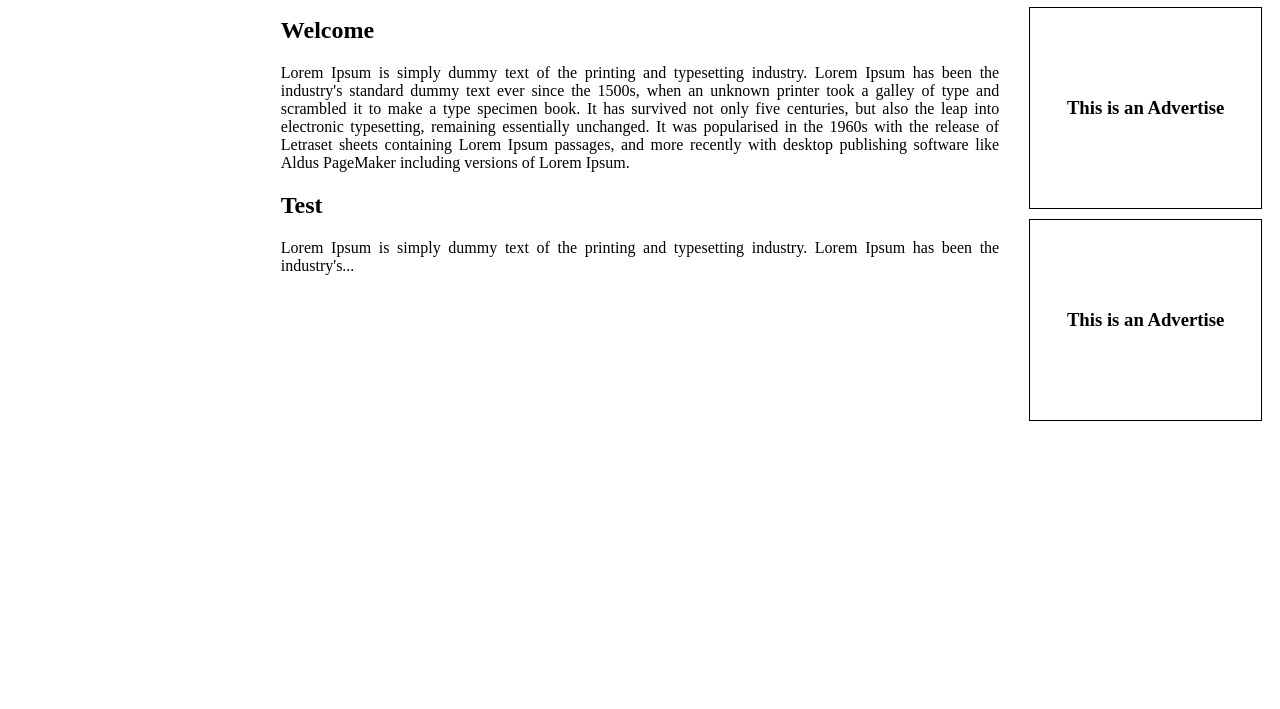
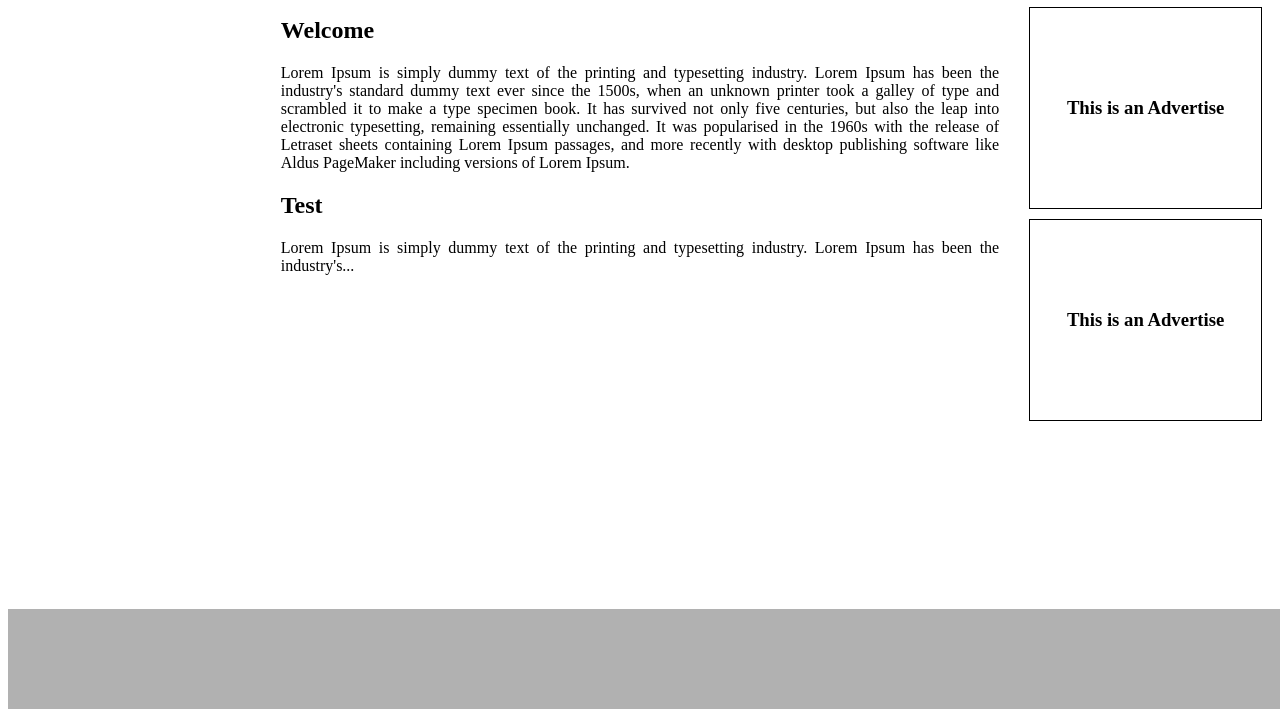
Before and after one commit to LuytBui/Module3_Lesson7_Task3, a plain HTML site: page index.html in a window 1280 px wide. Shown: the part 91-800 px from the top of the page. Drawn offline with Linux system fonts and the light colour scheme.

Commit message:
add style #footer

```diff
--- a/style.css
+++ b/style.css
@@ -97,3 +97,12 @@
     align-items: center;
     justify-content: center;
 }
+
+#footer{
+    background: rgba(100,100,100,0.5);
+    text-align: center;
+    width: 100%;
+    height: 100px;
+    position: fixed;
+    bottom: 0;
+}
```
